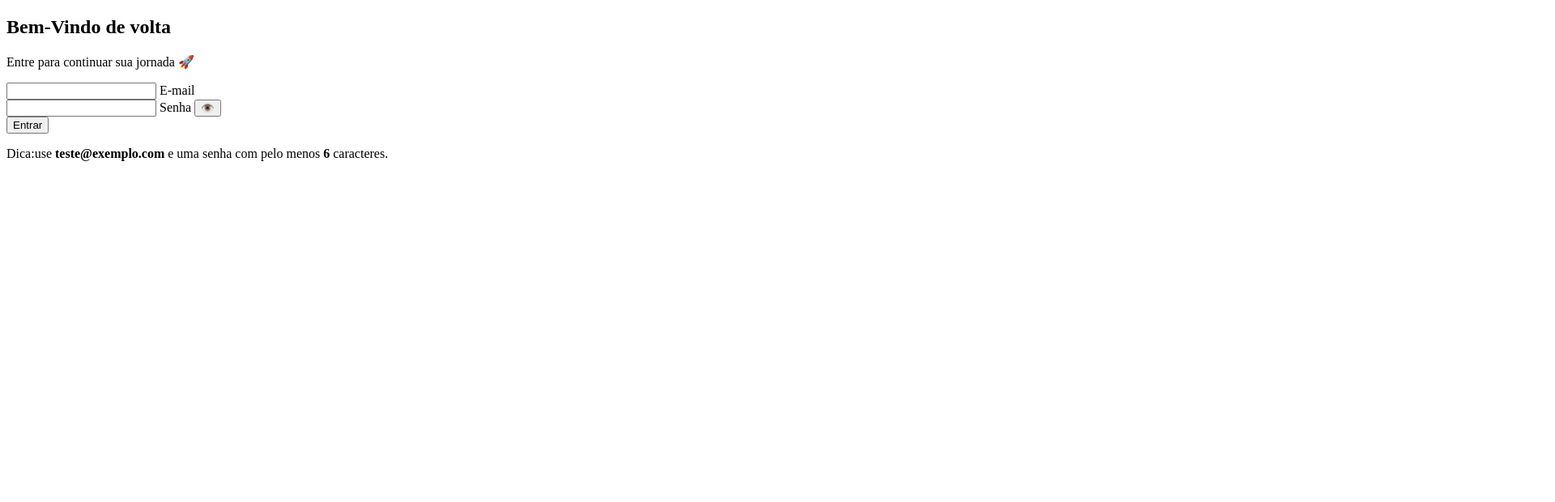
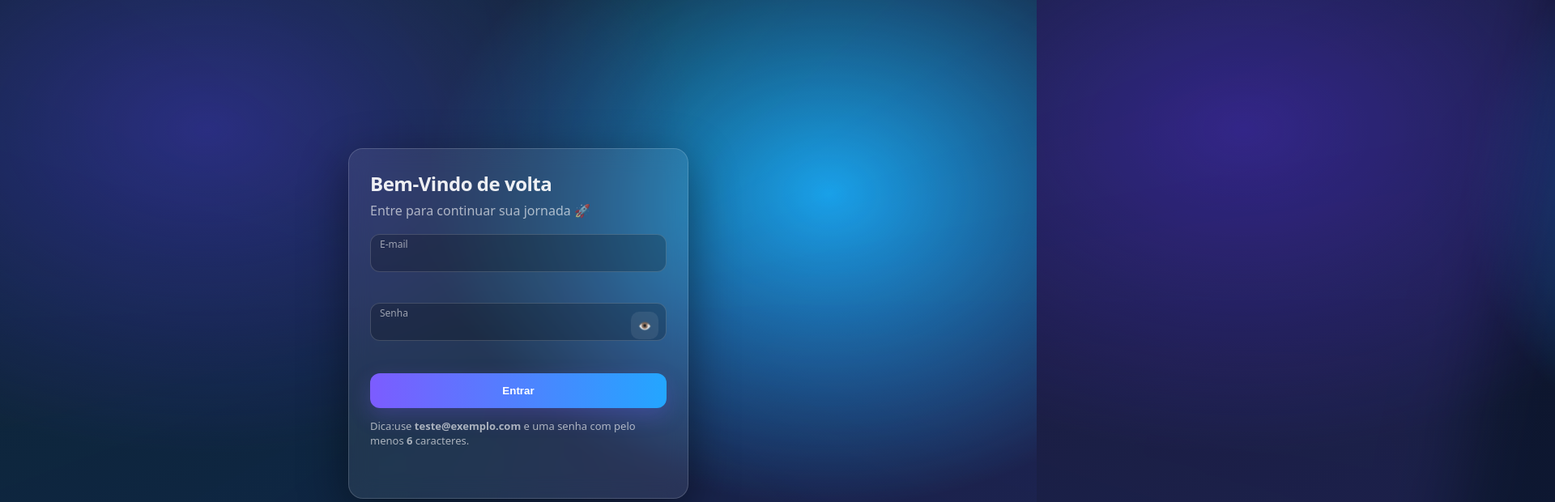
Before and after one commit to KennedyDevMiranda/Praticas, a plain HTML site: page LoginAnimado/index.html in a window 1280 px wide. Shown: the top 620 px of the page at 81% size, 1920 px wide, since content can reach past the window. Drawn offline with Linux system fonts and the light colour scheme.

Commit message:
update style

```diff
--- a/LoginAnimado/style.css
+++ b/LoginAnimado/style.css
@@ -1,3 +1,191 @@
 :root {
+  --bg1: #0b1020;
+  --bg2: #0f1b3a;
+  --card: rgba(255, 255, 255, 0.08);
+  --stroke: rgba(255, 255, 255, 0.16);
+  --text: rgba(255, 255, 255, 0.92);
+  --muted: rgba(255, 255, 255, 0.62);
+  --error: #ff4d6d;
+  --ok: #2ee59d;
+  --accent: #7c5cff;
+  --shadow: 0 18px 60px rgba(0,0,0,0.45);
+}
 
+* { box-sizing: border-box; }
+body {
+  margin: 0;
+  font-family: system-ui, -apple-system, Segoe UI, Roboto, Arial, sans-serif;
+  color: var(--text);
+  min-height: 100vh;
+  background: radial-gradient(1200px 800px at 20% 20%, #2a1b7a 0%, transparent 50%),
+              radial-gradient(900px 700px at 80% 30%, #0ea5e9 0%, transparent 55%),
+              linear-gradient(160deg, var(--bg1), var(--bg2));
+  overflow: hidden;
 }
+
+.page {
+  min-height: 100vh;
+  display: grid;
+  place-items: center;
+  padding: 24px;
+  position: relative;
+}
+
+/* brilho/partículas fake */
+.page::before {
+  content: "";
+  position: absolute;
+  inset: -40%;
+  background: conic-gradient(from 90deg, rgba(124,92,255,0.12), rgba(14,165,233,0.10), rgba(46,229,157,0.10), rgba(124,92,255,0.12));
+  filter: blur(40px);
+  animation: float 12s ease-in-out infinite;
+}
+
+@keyframes float {
+  0%, 100% { transform: translate(0,0) rotate(0deg); }
+  50% { transform: translate(30px, -20px) rotate(12deg); }
+}
+
+.card {
+  width: min(420px, 100%);
+  background: var(--card);
+  border: 1px solid var(--stroke);
+  border-radius: 18px;
+  padding: 26px;
+  box-shadow: var(--shadow);
+  backdrop-filter: blur(14px);
+  position: relative;
+  animation: enter 700ms cubic-bezier(.2,.9,.2,1) both;
+}
+
+@keyframes enter {
+  from { opacity: 0; transform: translateY(18px) scale(0.98); }
+  to   { opacity: 1; transform: translateY(0) scale(1); }
+}
+
+.header h1 {
+  margin: 0 0 6px;
+  letter-spacing: -0.02em;
+}
+.header p {
+  margin: 0 0 18px;
+  color: var(--muted);
+}
+
+.field {
+  position: relative;
+  margin-top: 14px;
+}
+
+.field input {
+  width: 100%;
+  padding: 16px 42px 14px 12px;
+  border-radius: 12px;
+  border: 1px solid var(--stroke);
+  background: rgba(0,0,0,0.22);
+  color: var(--text);
+  outline: none;
+  transition: border 180ms, transform 180ms;
+}
+
+.field input:focus {
+  border-color: rgba(124,92,255,0.8);
+}
+
+.field label {
+  position: absolute;
+  left: 12px;
+  top: 14px;
+  color: var(--muted);
+  pointer-events: none;
+  transition: transform 160ms, opacity 160ms, font-size 160ms;
+}
+
+/* floating label */
+.field input:focus + label,
+.field input:not(:placeholder-shown) + label {
+  transform: translateY(-10px);
+  font-size: 12px;
+  opacity: 0.9;
+}
+
+/* truque: placeholder invisível só pra ativar :placeholder-shown */
+.field input {
+  caret-color: var(--accent);
+}
+.field input::placeholder { color: transparent; }
+.field input:not(:focus):placeholder-shown {
+  /* nada */
+}
+
+.toggle {
+  position: absolute;
+  right: 10px;
+  top: 11px;
+  width: 34px;
+  height: 34px;
+  border: 0;
+  border-radius: 10px;
+  background: rgba(255,255,255,0.08);
+  color: var(--text);
+  cursor: pointer;
+  transition: transform 120ms;
+}
+.toggle:active { transform: scale(0.96); }
+
+.error {
+  display: block;
+  min-height: 18px;
+  margin-top: 6px;
+  font-size: 12px;
+  color: rgba(255, 77, 109, 0.95);
+}
+
+.btn {
+  width: 100%;
+  margin-top: 16px;
+  padding: 14px 16px;
+  border: 0;
+  border-radius: 12px;
+  cursor: pointer;
+  font-weight: 700;
+  background: linear-gradient(90deg, var(--accent), #23a6ff);
+  color: white;
+  box-shadow: 0 10px 26px rgba(124,92,255,0.25);
+  transition: transform 140ms, filter 140ms;
+}
+.btn:hover { filter: brightness(1.06); }
+.btn:active { transform: translateY(1px); }
+.btn[disabled] { opacity: 0.6; cursor: not-allowed; }
+
+.hint {
+  margin: 14px 0 0;
+  color: var(--muted);
+  font-size: 13px;
+  line-height: 1.35;
+}
+
+/* estados de validação */
+.field.invalid input { border-color: rgba(255, 77, 109, 0.9); }
+.field.valid input   { border-color: rgba(46, 229, 157, 0.8); }
+
+/* animação de erro */
+.shake {
+  animation: shake 420ms ease;
+}
+@keyframes shake {
+  0%, 100% { transform: translateX(0); }
+  20% { transform: translateX(-8px); }
+  40% { transform: translateX(8px); }
+  60% { transform: translateX(-5px); }
+  80% { transform: translateX(5px); }
+}
+
+.toast {
+  margin-top: 14px;
+  min-height: 22px;
+  font-size: 13px;
+  color: var(--muted);
+}
+.toast.ok { color: var(--ok); }
+.toast.bad { color: rgba(255, 77, 109, 0.95); }
```
